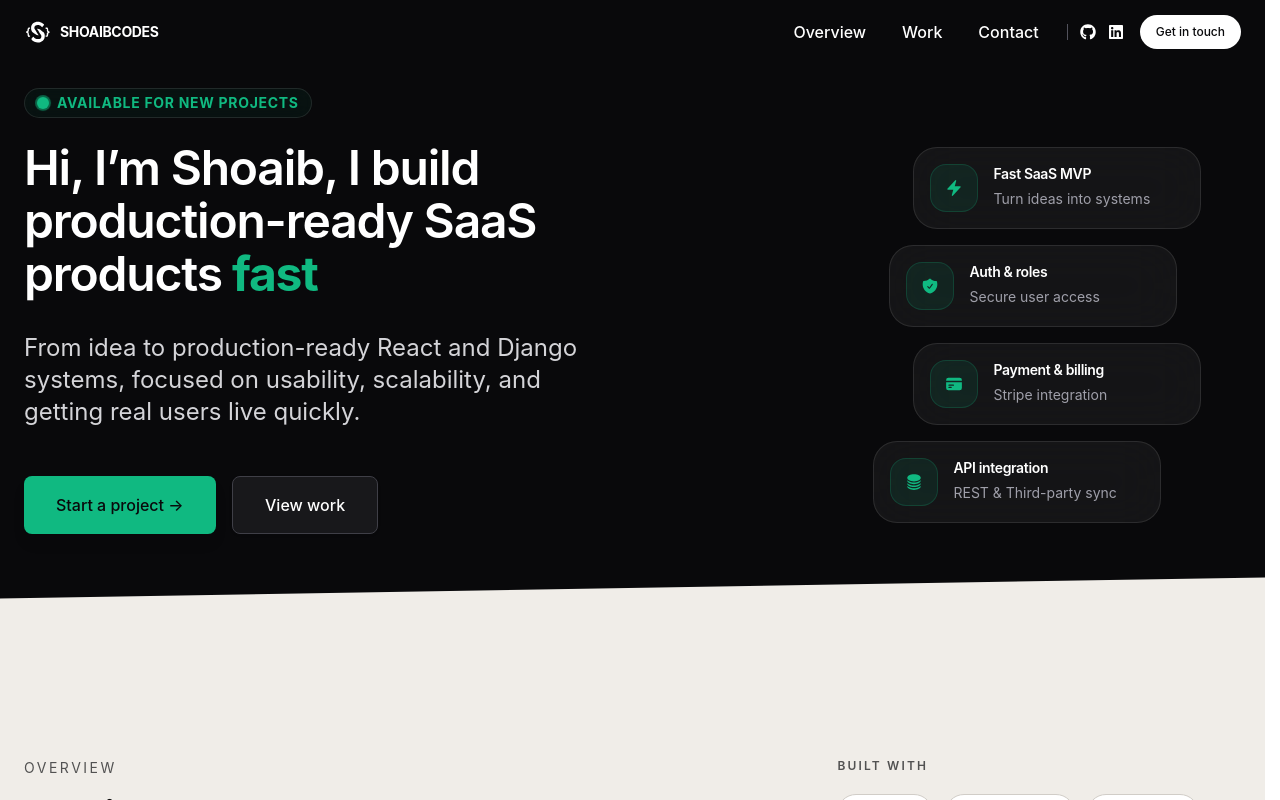
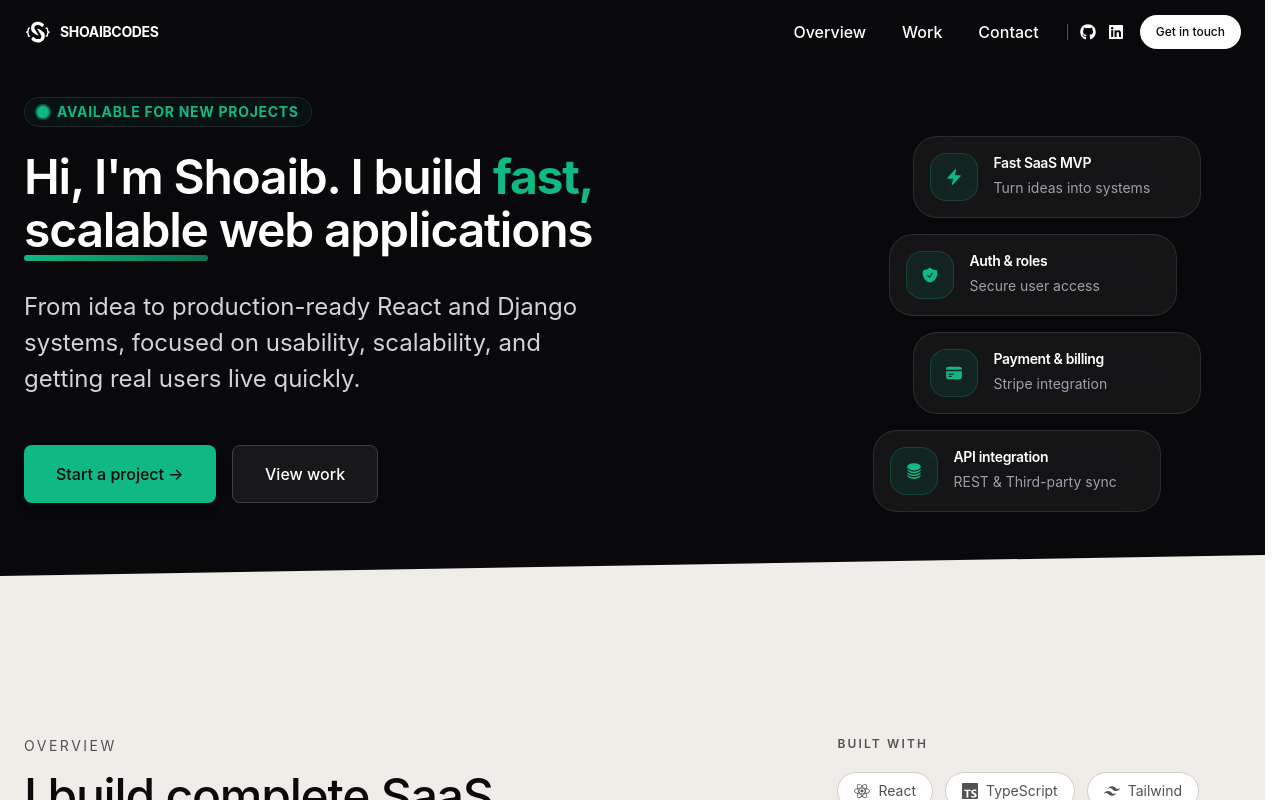
Before and after one commit to codewithshoaib-dev/Portfolio, a React (Vite) app in the folder web/: page / in a window 1280 px wide. Shown: the top 800 px of the page. Built offline with nearby package versions, Linux system fonts and the light colour scheme.

Commit message:
style: add underline animation on text

```diff
--- a/web/src/index.css
+++ b/web/src/index.css
@@ -139,6 +139,36 @@
   );
 }
 
+.hero-emphasis {
+  position: relative;
+  display: inline-block;
+}
+
+.hero-emphasis::after {
+  content: "";
+  position: absolute;
+  left: 0;
+  bottom: -0.08em;
+  width: 100%;
+  height: 0.12em;
+  background: linear-gradient(90deg, var(--accent) 0%, color-mix(in srgb, var(--accent) 60%, transparent) 100%);
+  border-radius: 9999px;
+
+  transform: scaleX(0);
+  transform-origin: left;
+  animation: heroUnderline 1000ms cubic-bezier(0.22, 1, 0.36, 1) 300ms forwards;
+}
+
+@keyframes heroUnderline {
+  60% {
+    transform: scaleX(1.05);
+  }
+
+  100% {
+    transform: scaleX(1)
+  }
+}
+
 @layer base {
   button:not(:disabled),
   a[href] {
--- a/web/src/landingpage/hero.tsx
+++ b/web/src/landingpage/hero.tsx
@@ -48,12 +48,16 @@ export default function Hero() {
               </span>
             </div>
 
-            <h1 className="max-w-[28ch] text-[2.75rem] font-semibold leading-[1.1] tracking-tight sm:text-[2.75rem] lg:text-[3rem]">
-              Hi, I’m Shoaib, I build production-ready SaaS products
-              <span className="font-bold text-accent"> fast</span>
+            <h1
+              dir="auto"
+              className="max-w-[28ch] text-[clamp(2rem,7vw,3rem)] font-semibold leading-[1.1] tracking-tight"
+            >
+              Hi, I'm Shoaib. I build{" "}
+              <span className="font-bold text-accent">fast,</span>{" "}
+              <span className="hero-emphasis">scalable</span> web applications
             </h1>
 
-            <p className="mt-8 max-w-xl text-2xl text-zinc-300">
+            <p className="mt-8 max-w-xl text-[clamp(1.125rem,4vw,1.5rem)] text-zinc-300">
               From idea to production-ready React and Django systems, focused on
               usability, scalability, and getting real users live quickly.
             </p>
```
